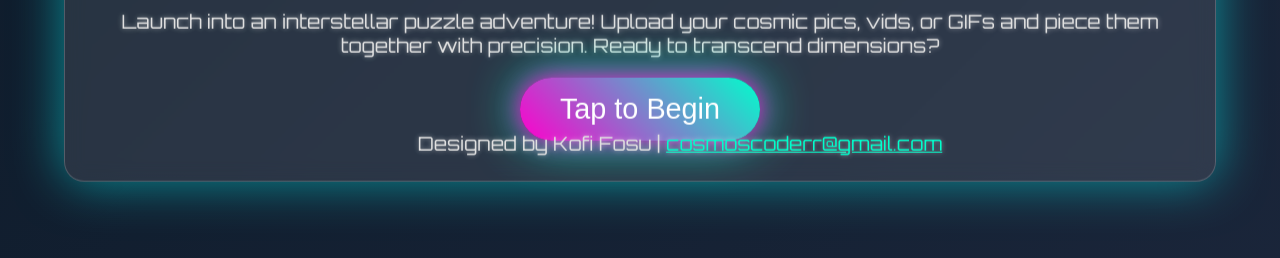
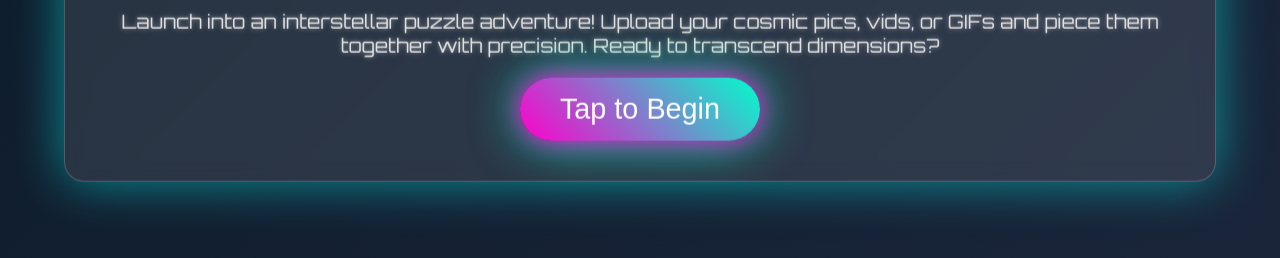
Before and after one commit to onetwo346/Pic2puzz, a plain HTML site: page index.html in a window 1280 px wide. Shown: the part 372-630 px from the top of the page. Drawn offline with Linux system fonts and the light colour scheme.

Commit message:
Update index.html

```diff
--- a/index.html
+++ b/index.html
@@ -173,7 +173,6 @@
         <h1>Pic to Puzz</h1>
         <p>Launch into an interstellar puzzle adventure! Upload your cosmic pics, vids, or GIFs and piece them together with precision. Ready to transcend dimensions?</p>
         <button id="start-btn">Tap to Begin</button>
-        <p class="footer">Designed by Kofi Fosu | <a href="mailto:cosmoscoderr@gmail.com" style="color: #00ffcc;">cosmoscoderr@gmail.com</a></p>
     </div>
 
     <div id="game-page">
```
